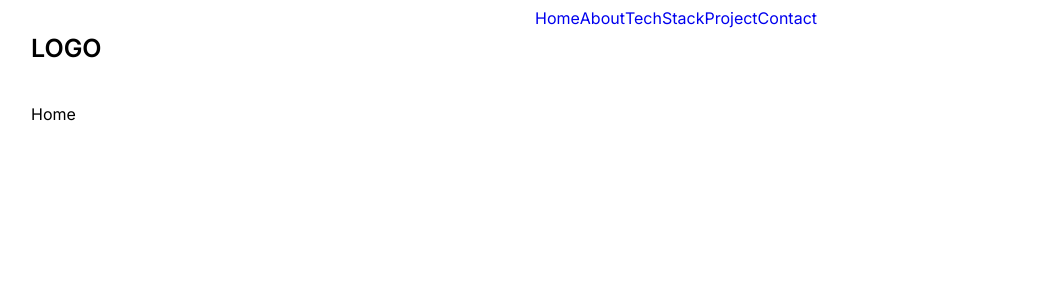
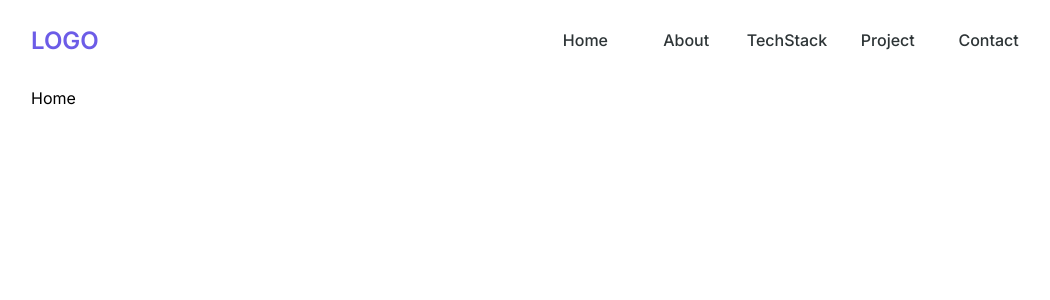
Before and after one commit to kisanshah/portfolio, a React (Create React App) app: page / in a window 1280 px wide. Shown: the top 300 px of the page, without its empty margins (105-1155 px from the left). Built offline with nearby package versions, Linux system fonts and the light colour scheme.

Commit message:
style: Update Navigation Style with styled

```diff
--- a/src/App.js
+++ b/src/App.js
@@ -1,11 +1,11 @@
 import { BrowserRouter, Route, Routes } from "react-router-dom";
 import { ThemeProvider } from "styled-components";
-import NavBar from "./components/NavBar";
 import About from "./pages/About";
 import Contact from "./pages/Contact";
 import Home from "./pages/Home";
 import Projects from "./pages/Projects";
 import TechStack from "./pages/TechStack";
+import NavBar from "./sections/NavBar";
 
 import { appTheme } from "./styles/AppTheme";
 
--- a/src/components/Logo.js
+++ b/src/components/Logo.js
@@ -1,3 +1,12 @@
+import styled from "styled-components";
+import { appTheme } from "../styles/AppTheme";
 export default function Logo() {
-  return <p>LOGO</p>;
+  return <StyledLogo>LOGO</StyledLogo>;
 }
+
+const StyledLogo = styled.text`
+  flex: 1;
+  font-weight: 900;
+  font-size: 1.5rem;
+  color: ${(props) => appTheme.colors.primary};
+`;
--- a/src/components/NavBar.js
+++ /dev/null
@@ -1,20 +0,0 @@
-import Logo from "./Logo";
-import "./navbar.css";
-import NavItem from "./NavItem";
-
-export default function NavBar() {
-  return (
-    <nav className="navbar">
-      <div className="navbar-left">
-        <Logo />
-      </div>
-      <div className="navbar-right">
-        <NavItem text="Home" to="/" />
-        <NavItem text="About" to="/about" />
-        <NavItem text="TechStack" to="/techstack" />
-        <NavItem text="Project" to="/projects" />
-        <NavItem text="Contact" to="/contact" />
-      </div>
-    </nav>
-  );
-}
--- a/src/components/NavItem.js
+++ b/src/components/NavItem.js
@@ -1,11 +1,18 @@
 import { Link } from "react-router-dom";
 import styled from "styled-components";
-
-const StyledLink = styled(Link)`
-  text-align: center;
-  text-decoration: none;
-`;
+import { appTheme } from "../styles/AppTheme";
 
 export default function NavItem(props) {
   return <StyledLink to={props.to}>{props.text}</StyledLink>;
 }
+
+const StyledLink = styled(Link)`
+  text-align: center;
+  flex: 1;
+  text-decoration: none;
+  font-weight: 500;
+  color: ${(props) => appTheme.colors.textColor};
+  &:hover {
+    color: ${(props) => appTheme.colors.primary};
+  }
+`;
--- a/src/components/navbar.css
+++ /dev/null
@@ -1,22 +0,0 @@
-.navbar {
-  display: flex;
-}
-
-.navbar-left {
-  flex: 1;
-  font-weight: 900;
-  font-size: 25px;
-}
-
-.navbar-right {
-  flex: 1;
-  display: flex;
-}
-
-.navbar-item {
-  flex: 1;
-  text-align: center;
-  align-self: center;
-  color: black;
-  text-decoration: none;
-}
--- /dev/null
+++ b/src/sections/NavBar.js
@@ -0,0 +1,29 @@
+import styled from "styled-components";
+import Logo from "../components/Logo";
+import NavItem from "../components/NavItem";
+
+export default function NavBar() {
+  return (
+    <StyledNavBar>
+      <Logo />
+      <NavLinkWrapper>
+        <NavItem text="Home" to="/" />
+        <NavItem text="About" to="/about" />
+        <NavItem text="TechStack" to="/techstack" />
+        <NavItem text="Project" to="/projects" />
+        <NavItem text="Contact" to="/contact" />
+      </NavLinkWrapper>
+    </StyledNavBar>
+  );
+}
+
+const StyledNavBar = styled.nav`
+  display: flex;
+  height: 64px;
+  align-items: center;
+`;
+
+const NavLinkWrapper = styled.div`
+  display: flex;
+  flex: 1;
+`;
```
